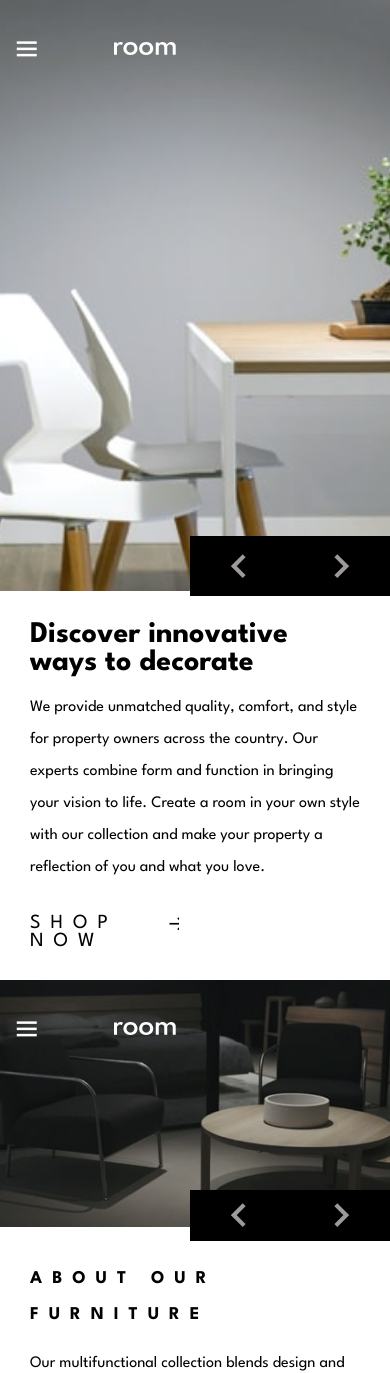
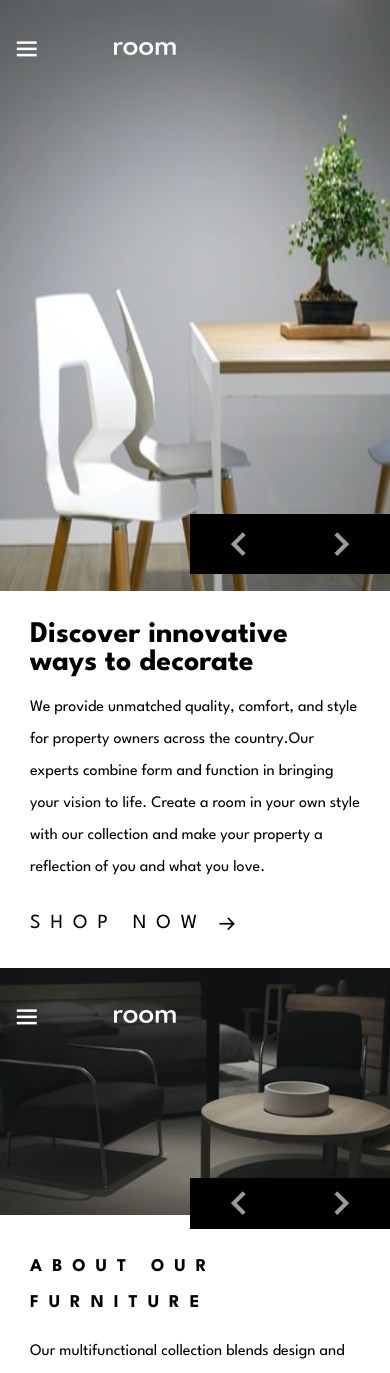
Before and after one commit to Lovethrech/room-homepage, a Vue app: page / in a window 390 px wide. Shown: the top 1373 px of the page. Built offline with nearby package versions, Linux system fonts and the light colour scheme.

Commit message:
adding interactivity to the image slide buttons

```diff
--- a/src/components/HeadSection.vue
+++ b/src/components/HeadSection.vue
@@ -1,9 +1,67 @@
 <script setup>
 import { ref } from "vue";
 import Nav from "@/components/Nav.vue";
+import heroInfos from "@/data/heroInfos.json";
 
-const menuBarClick = () => {
+const heroSrc = ref("/public/desktop-image-hero-1.jpg");
+const heroMobileSrc = ref("/public/mobile-image-hero-1.jpg");
+const heroAlt = ref("Image hero one");
+const heroTextTitle = ref("Discover innovative ways to decorate");
+const heroTextParagraph = ref("We provide unmatched quality, comfort, and style for property owners across the country.Our experts combine form and function in bringing your vision to life. Create a room in your own style with our collection and make your property a reflection of you and what you love.");
 
+const rightClick = () => {
+    if (heroSrc.value === "/public/desktop-image-hero-1.jpg") {
+        heroSrc.value = "/public/desktop-image-hero-2.jpg";
+        heroMobileSrc.value = "/public/mobile-image-hero-2.jpg";
+        heroAlt.value = "Image hero two";
+        heroTextTitle.value = "We are available all across the globe";
+        heroTextParagraph.value = "With stores all over the world, it's easy for you to find furniture for your home or place of business. Locally, we're in most major cities throughout the country. Find the branch nearest you using our store locator. Any questions? Don't hesitate to contact us today";
+
+    }
+    else if (heroSrc.value === "/public/desktop-image-hero-2.jpg") {
+        heroSrc.value = "/public/desktop-image-hero-3.jpg";
+        heroMobileSrc.value = "/public/mobile-image-hero-3.jpg";
+        heroAlt.value = "Image hero three";
+        heroTextTitle.value = "Manufactured with the best materials";
+        heroTextParagraph.value = "Our modern furniture store provide a high level of quality. Our company has invested in advanced technology to ensure that every product is made as perfect and as consistent as possible. With three decades of experience in this industry, we understand what customers want for their home and office.";
+    }
+    else {
+        heroSrc.value = "/public/desktop-image-hero-1.jpg";
+        heroMobileSrc.value = "/public/mobile-image-hero-1.jpg";
+        heroAlt.value = "Image hero one";
+        heroTextTitle.value = "Discover innovative ways to decorate";
+        heroTextParagraph.value = "We provide unmatched quality, comfort, and style for property owners across the country.Our experts combine form and function in bringing your vision to life. Create a room in your own style with our collection and make your property a reflection of you and what you love.";
+
+    }
+}
+
+const leftClick = () => {
+
+    if (heroSrc.value === "/public/desktop-image-hero-1.jpg") {
+        heroSrc.value = "/public/desktop-image-hero-3.jpg";
+        heroMobileSrc.value = "/public/mobile-image-hero-3.jpg";
+        heroAlt.value = "Image hero three";
+        heroTextTitle.value = "Manufactured with the best materials";
+        heroTextParagraph.value = "Our modern furniture store provide a high level of quality. Our company has invested in advanced technology to ensure that every product is made as perfect and as consistent as possible. With three decades of experience in this industry, we understand what customers want for their home and office.";
+    }
+    else if (heroSrc.value === "/public/desktop-image-hero-3.jpg") {
+        heroSrc.value = "/public/desktop-image-hero-2.jpg";
+        heroMobileSrc.value = "/public/mobile-image-hero-2.jpg";
+        heroAlt.value = "Image hero two";
+        heroTextTitle.value = "We are available all across the globe";
+        heroTextParagraph.value = "With stores all over the world, it's easy for you to find furniture for your home or place of business. Locally, we're in most major cities throughout the country. Find the branch nearest you using our store locator. Any questions? Don't hesitate to contact us today";
+
+    }
+
+
+    else {
+        heroSrc.value = "/public/desktop-image-hero-1.jpg";
+        heroMobileSrc.value = "/public/mobile-image-hero-1.jpg";
+        heroAlt.value = "Image hero one";
+        heroTextTitle.value = "Discover innovative ways to decorate";
+        heroTextParagraph.value = "We provide unmatched quality, comfort, and style for property owners across the country.Our experts combine form and function in bringing your vision to life. Create a room in your own style with our collection and make your property a reflection of you and what you love.";
+
+    }
 }
 </script>
 
@@ -59,11 +117,11 @@ const menuBarClick = () => {
     font-size: 1vw;
 }
 .shop-content{
-    width:45%;
+    width:100%;
     color:hsl(0, 0%, 0%);
     display:flex;
     text-transform:uppercase;
-    font-size: 1.5vw;
+    font-size: 1.2vw;
     font-weight:400;
     letter-spacing:10px;
 }
@@ -145,8 +203,6 @@ const menuBarClick = () => {
         display: flex;
         width:100%;
         height:100%;
-        background: url("/public/mobile-image-hero-1.jpg") center/auto no-repeat;
-        background-size: cover;
     }
     .head-content-text-main{
         padding:30px;
@@ -193,10 +249,16 @@ const menuBarClick = () => {
     }
     .nav-btn-main-ctn-mobile{
         position:absolute;
-        top:63.5vh;
+        top:60.9vh;
         right:0;
         display:flex;
+        justify-content:end;
         height:60px;
+        width: 100%;
+
+    }
+    .section-one-image-mobile img{
+        width:100%;
     }
 }
 </style>
@@ -211,32 +273,27 @@ const menuBarClick = () => {
                     <div class="mobile-interactive-interface">
                         <Nav class="nav-mobile"></Nav>
                         <div class="nav-btn-main-ctn-mobile">
-                            <div class="nav-left-btn-mobile">
+                            <div class="nav-left-btn-mobile" @click="leftClick">
                                 <i class='bx bx-chevron-left'></i>
                             </div>
-                            <div class="nav-right-btn-mobile">
+                            <div class="nav-right-btn-mobile" @click="rightClick">
                                 <i class='bx bx-chevron-right'></i>
                             </div>
                         </div>
                     </div>
 
                     <div class="section-one-image-desktop">
-                        <img src="/public/desktop-image-hero-1.jpg" alt="" />
+                        <img :src="heroSrc" :alt="heroAlt" />
                     </div>
                     <div class="section-one-image-mobile">
+                        <img :src="heroMobileSrc" :alt="heroAlt" />
                     </div>
                 </div>
                 <div class="section-two">
                     <div class="head-content-text-main">
                         <div class="head-content-text-semi-ctn">
-                            <h2 class="title">Discover innovative ways to decorate</h2><br />
-                            <p class="head-title-paragraph">
-                                We provide unmatched quality, comfort, and style for property owners across the country.
-                                Our experts combine form and function in bringing your vision to life. Create a room in
-                                your
-                                own style with our collection and make your property a reflection of you and what you
-                                love.
-                            </p><br /><br />
+                            <h2 class="title">{{ heroTextTitle}}</h2><br />
+                            <p class="head-title-paragraph">{{ heroTextParagraph}}</p><br /><br />
                             <div class="shop-content">
                                 <p class="shop-name">shop now</p>
                                 <div class="shop-icon">
@@ -254,10 +311,10 @@ const menuBarClick = () => {
                     <div class="nav-btn-semi-ctn">
                         <div class="nav-btn-first-ctn"></div>
                         <div class="nav-btn-main-ctn">
-                            <div class="nav-left-btn">
+                            <div class="nav-left-btn" @click="leftClick">
                                 <i class='bx bx-chevron-left'></i>
                             </div>
-                            <div class="nav-right-btn">
+                            <div class="nav-right-btn" @click="rightClick">
                                 <i class='bx bx-chevron-right'></i>
                             </div>
                         </div>
--- /dev/null
+++ b/src/data/heroInfos.json
@@ -0,0 +1,9 @@
+[
+    {
+        "id":1,
+        "imgSrc": "/public/desktop-image-hero-1.jpg",
+        "imgAlt": "Image hero one",
+        "imgTextTitle": "Discover innovative ways to decorate",
+        "imgTextParagraph": "We provide unmatched quality, comfort, and style for property owners across the country.Our experts combine form and function in bringing your vision to life. Create a room in your own style with our collection and make your property a reflection of you and what you love."
+    }
+]
```
